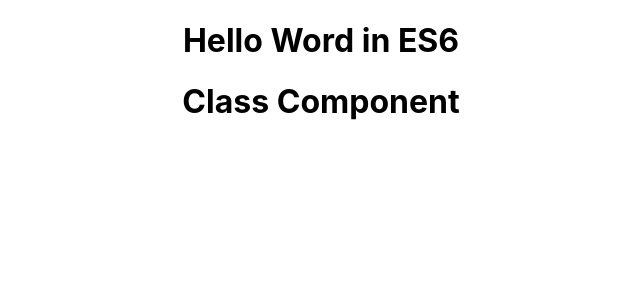
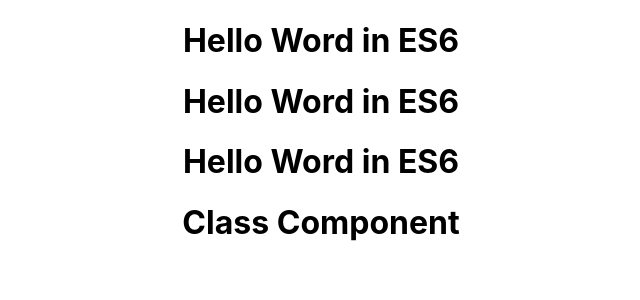
Before and after one commit to Dekstryn/ReactJs_from_YouTube, a React (Create React App) app: page / in a window 1280 px wide. Shown: the top 300 px of the page, without its empty margins (319-959 px from the left). Built offline with nearby package versions, Linux system fonts and the light colour scheme.

Commit message:
Multiply Greet component and add Welcome component

```diff
--- a/src/App.js
+++ b/src/App.js
@@ -7,8 +7,10 @@ class App extends Component {
   render(){
     return (
       <div className="App">
-        <Greet />
-        <Welcome />
+        <Greet name="Bruce"/>
+        <Greet name="Clark"/>
+        <Greet name="Diana"/>
+        <Welcome name="Bruce"/>
       </div>
     );
   }
```
